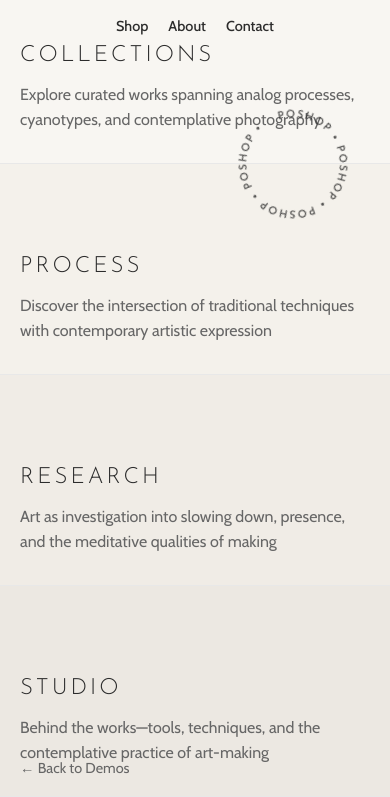
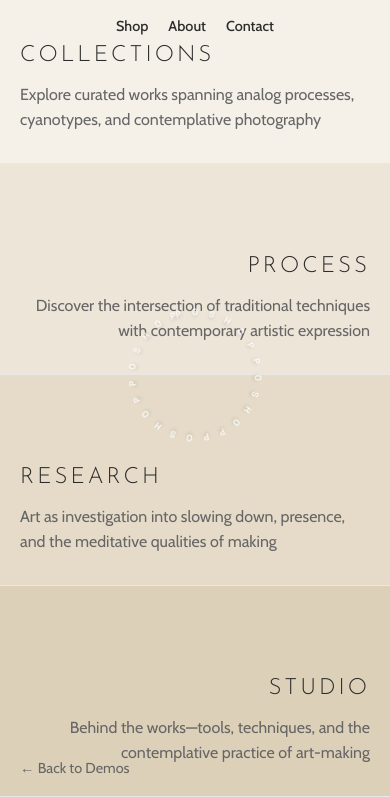
Before and after one commit to choujar/rospos, a website: page demo2/index.html in a window 390 px wide. Shown: the part 47-844 px from the top of the page. Drawn offline with nearby package versions, Linux system fonts and the light colour scheme.

Commit message:
Update Demo 2 styling and layout
Color Updates:
- Made background colors more vibrant but still subtle
- Section 1: #f5f0e8 (warmer cream)
- Section 2: #ede5d8 (richer beige)
- Section 3: #e5dbc8 (deeper sand)
- Section 4: #ddd0b8 (stronger tan)

Circular Text Improvements:
- Centered properly at 50%/50% (was 45%/60%)
- Increased size from 180px to 300px
- Removed dots/bullets from POSHOP text
- Fixed spacing using textLength="754" for continuous circle
- Changed to white text with subtle shadow
- Added Space Grotesk font for circular text only

Layout Fixes:
- Right-aligned titles in right quadrants (sections 2 & 4)
- Used text-align: right and align-items: flex-end
- Maintains left alignment for left quadrants

Responsive updates for all screen sizes maintained

```diff
--- a/demo2/index.html
+++ b/demo2/index.html
@@ -6,7 +6,7 @@
     <title>POSHOP - Rosina Possingham</title>
     <link rel="preconnect" href="https://fonts.googleapis.com">
     <link rel="preconnect" href="https://fonts.gstatic.com" crossorigin>
-    <link href="https://fonts.googleapis.com/css2?family=Josefin+Sans:wght@300;400;600;700&family=Cabin:wght@400;500;600&display=swap" rel="stylesheet">
+    <link href="https://fonts.googleapis.com/css2?family=Josefin+Sans:wght@300;400;600;700&family=Space+Grotesk:wght@300;400;500;600;700&family=Cabin:wght@400;500;600&display=swap" rel="stylesheet">
     <style>
         * {
             margin: 0;
@@ -107,23 +107,33 @@
         }
 
         .section-1 {
-            background: #f8f6f2;
-            border-right: 1px solid #e8e8e8;
-            border-bottom: 1px solid #e8e8e8;
+            background: #f5f0e8;
+            border-right: 1px solid #e0e0e0;
+            border-bottom: 1px solid #e0e0e0;
         }
 
         .section-2 {
-            background: #f4f1eb;
-            border-bottom: 1px solid #e8e8e8;
+            background: #ede5d8;
+            border-bottom: 1px solid #e0e0e0;
+        }
+
+        .section-2 .section-content {
+            align-items: flex-end;
+            text-align: right;
         }
 
         .section-3 {
-            background: #f0ece6;
-            border-right: 1px solid #e8e8e8;
+            background: #e5dbc8;
+            border-right: 1px solid #e0e0e0;
         }
 
         .section-4 {
-            background: #ece8e2;
+            background: #ddd0b8;
+        }
+
+        .section-4 .section-content {
+            align-items: flex-end;
+            text-align: right;
         }
 
         .section-title {
@@ -143,14 +153,14 @@
             line-height: 1.6;
         }
 
-        /* Circular POSHOP text - offset from center */
+        /* Circular POSHOP text - centered */
         .circular-text {
             position: absolute;
-            top: 45%;
-            left: 60%;
+            top: 50%;
+            left: 50%;
             transform: translate(-50%, -50%);
-            width: 180px;
-            height: 180px;
+            width: 300px;
+            height: 300px;
             z-index: 10;
             pointer-events: none;
         }
@@ -162,12 +172,12 @@
         }
 
         .circular-text text {
-            fill: #2c2c2c;
-            font-family: 'Josefin Sans', sans-serif;
-            font-size: 22px;
+            fill: white;
+            font-family: 'Space Grotesk', sans-serif;
+            font-size: 36px;
             font-weight: 600;
-            letter-spacing: 4px;
-            opacity: 0.8;
+            text-shadow: 0 2px 4px rgba(0,0,0,0.2);
+            opacity: 0.95;
         }
 
         @keyframes rotate {
@@ -214,14 +224,14 @@
             }
 
             .circular-text {
-                width: 140px;
-                height: 140px;
-                top: 30%;
-                left: 70%;
+                width: 200px;
+                height: 200px;
+                top: 50%;
+                left: 50%;
             }
 
             .circular-text text {
-                font-size: 18px;
+                font-size: 24px;
             }
         }
 
@@ -250,15 +260,14 @@
             }
 
             .circular-text {
-                width: 120px;
-                height: 120px;
-                top: 25%;
-                left: 75%;
+                width: 150px;
+                height: 150px;
+                top: 50%;
+                left: 50%;
             }
 
             .circular-text text {
-                font-size: 16px;
-                letter-spacing: 2px;
+                font-size: 18px;
             }
         }
     </style>
@@ -305,13 +314,13 @@
         </div>
 
         <div class="circular-text">
-            <svg viewBox="0 0 180 180">
+            <svg viewBox="0 0 300 300">
                 <defs>
-                    <path id="circle" d="M 90, 90 m -70, 0 a 70,70 0 1,1 140,0 a 70,70 0 1,1 -140,0"/>
+                    <path id="circle" d="M 150, 150 m -120, 0 a 120,120 0 1,1 240,0 a 120,120 0 1,1 -240,0"/>
                 </defs>
-                <text font-size="22">
-                    <textPath href="#circle">
-                        POSHOP • POSHOP • POSHOP • POSHOP •
+                <text font-size="36" textLength="754" lengthAdjust="spacing">
+                    <textPath href="#circle" startOffset="0%">
+                        POSHOPPOSHOPPOSHOPPOSHOP
                     </textPath>
                 </text>
             </svg>
```
